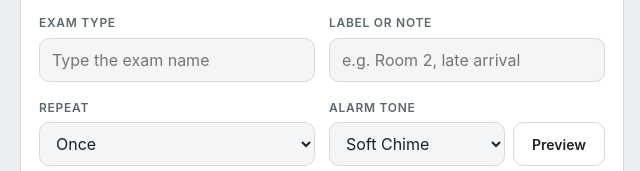
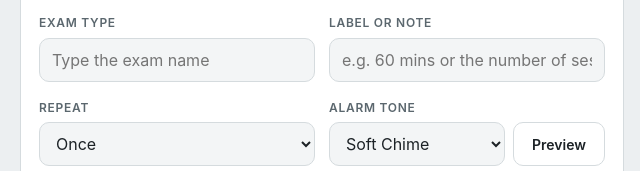
Before and after one commit to APAC-FA/SessionLaunchpad, a plain HTML site: page index.html in a window 1280 px wide. Shown: the part 488-659 px from the top of the page, 640-1280 px from the left. Drawn offline with Linux system fonts and the light colour scheme.

Commit message:
Update index.html

```diff
--- a/index.html
+++ b/index.html
@@ -243,7 +243,7 @@ input[type=text],input[type=time],select{
     </div>
     <div class="row">
       <div class="field"><label for="exam">Exam type</label><input type="text" id="exam" list="examList" maxlength="60" placeholder="Type the exam name" autocomplete="off"><datalist id="examList"></datalist></div>
-      <div class="field"><label for="note">Label or note</label><input type="text" id="note" maxlength="80" placeholder="e.g. Room 2, late arrival" autocomplete="off"></div>
+      <div class="field"><label for="note">Label or note</label><input type="text" id="note" maxlength="80" placeholder="e.g. 60 mins or the number of sessions" autocomplete="off"></div>
     </div>
     <div class="field" id="detailsWrap" hidden>
       <span class="lbl">Details for each session</span>
```
